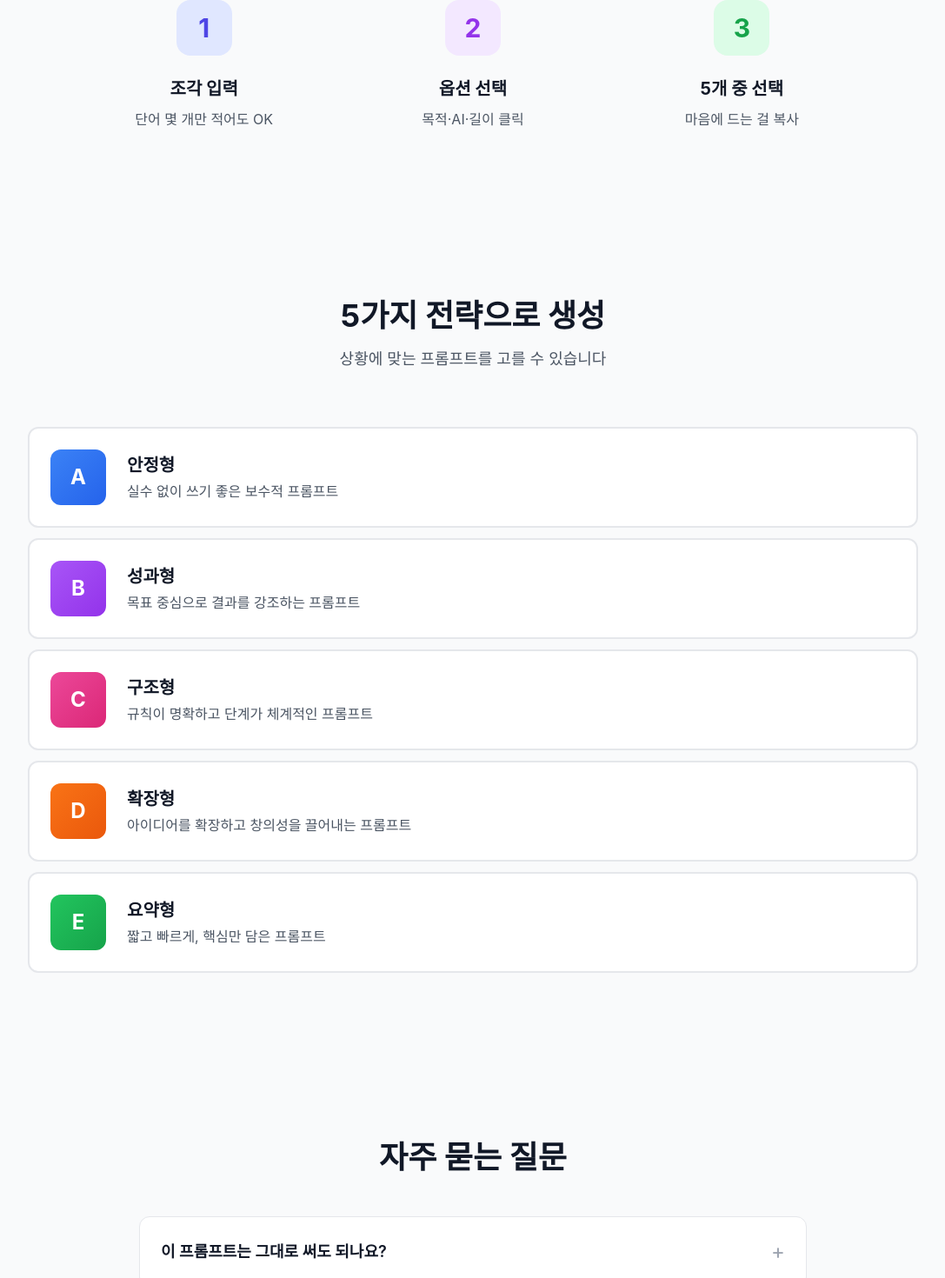
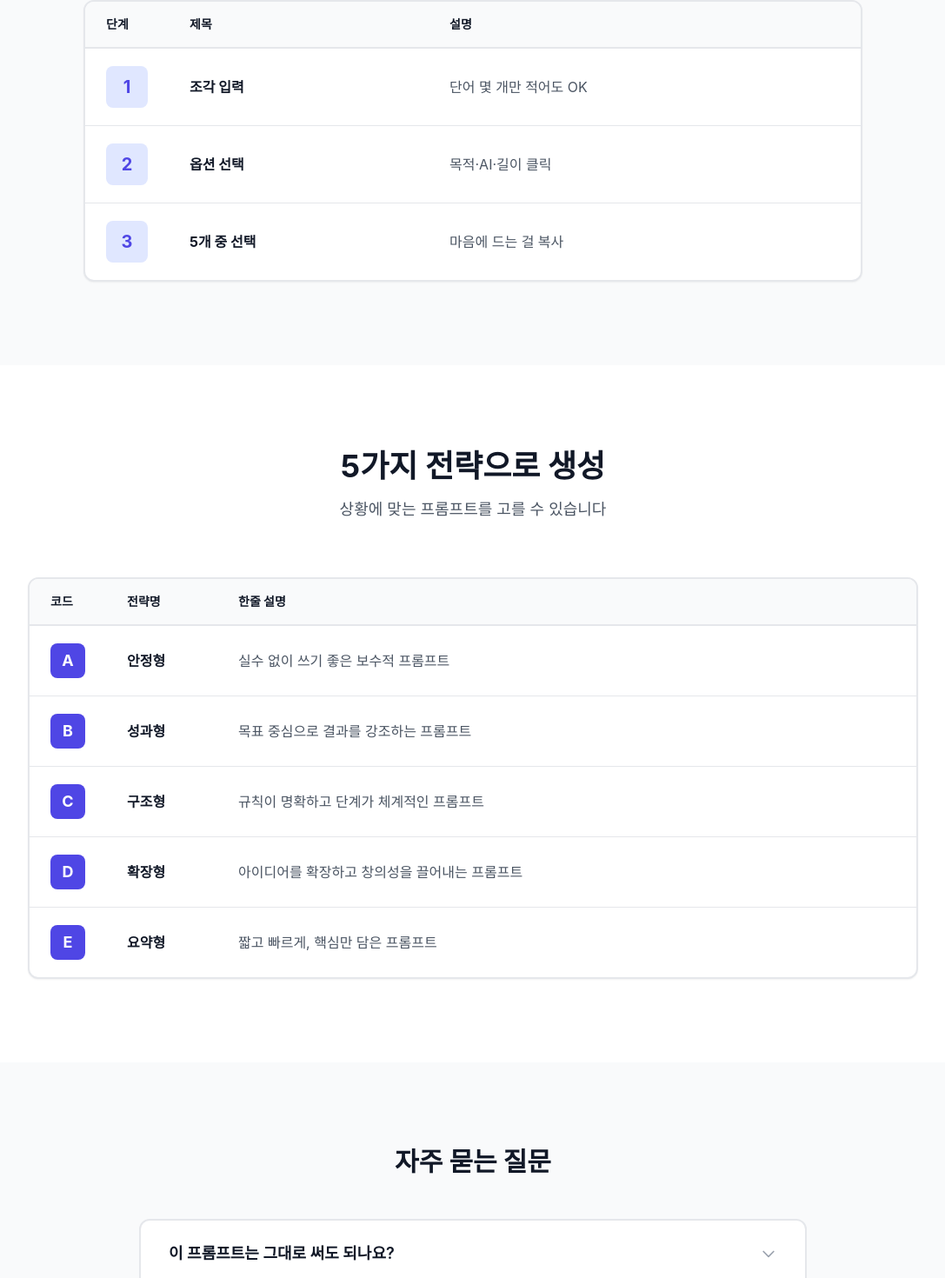
Before and after one commit to Christina0922/prompt_picker, a Next.js app: page / in a window 1280 px wide. Shown: the part 1319-2789 px from the top of the page at 87% size, without its empty margins (96-1183 px from the left). Built offline with nearby package versions, Linux system fonts and the light colour scheme.

Commit message:
Convert 3 sections to tables + improve FAQ - 3 steps table, 5 strategies table, FAQ single card with larger fonts

```diff
--- a/app/page.tsx
+++ b/app/page.tsx
@@ -87,7 +87,7 @@ export default function HomePage() {
         </div>
       </section>
 
-      {/* 3 Steps */}
+      {/* 3 Steps - TABLE */}
       <section className="section-major bg-gray-50">
         <div className="container-saas">
           <div className="text-center mb-16">
@@ -95,86 +95,112 @@ export default function HomePage() {
             <p className="text-lg text-gray-600">복잡한 과정 없이 빠르게 프롬프트를 생성합니다</p>
           </div>
 
-          <div className="grid md:grid-cols-3 gap-8 max-w-4xl mx-auto">
-            <div className="text-center">
-              <div className="w-16 h-16 bg-indigo-100 rounded-2xl flex items-center justify-center mx-auto mb-6">
-                <span className="text-3xl font-bold text-indigo-600">1</span>
+          <div className="max-w-4xl mx-auto">
+            <div className="bg-white rounded-xl border-2 border-gray-200 overflow-hidden shadow-sm">
+              <div className="overflow-x-auto">
+                <table className="w-full">
+                  <thead className="bg-gray-50 border-b-2 border-gray-200">
+                    <tr>
+                      <th className="px-6 py-4 text-left text-sm font-bold text-gray-900 w-24">단계</th>
+                      <th className="px-6 py-4 text-left text-sm font-bold text-gray-900">제목</th>
+                      <th className="px-6 py-4 text-left text-sm font-bold text-gray-900">설명</th>
+                    </tr>
+                  </thead>
+                  <tbody className="divide-y divide-gray-200">
+                    {[
+                      { step: '1', title: '조각 입력', desc: '단어 몇 개만 적어도 OK' },
+                      { step: '2', title: '옵션 선택', desc: '목적·AI·길이 클릭' },
+                      { step: '3', title: '5개 중 선택', desc: '마음에 드는 걸 복사' },
+                    ].map((item) => (
+                      <tr key={item.step} className="hover:bg-gray-50 transition-colors">
+                        <td className="px-6 py-5">
+                          <div className="w-12 h-12 bg-indigo-100 rounded-lg flex items-center justify-center">
+                            <span className="text-xl font-bold text-indigo-600">{item.step}</span>
+                          </div>
+                        </td>
+                        <td className="px-6 py-5 font-bold text-gray-900 text-base">{item.title}</td>
+                        <td className="px-6 py-5 text-gray-600 text-base">{item.desc}</td>
+                      </tr>
+                    ))}
+                  </tbody>
+                </table>
               </div>
-              <h3 className="text-xl font-bold text-gray-900 mb-2">조각 입력</h3>
-              <p className="text-gray-600">단어 몇 개만 적어도 OK</p>
-            </div>
-
-            <div className="text-center">
-              <div className="w-16 h-16 bg-purple-100 rounded-2xl flex items-center justify-center mx-auto mb-6">
-                <span className="text-3xl font-bold text-purple-600">2</span>
-              </div>
-              <h3 className="text-xl font-bold text-gray-900 mb-2">옵션 선택</h3>
-              <p className="text-gray-600">목적·AI·길이 클릭</p>
-            </div>
-
-            <div className="text-center">
-              <div className="w-16 h-16 bg-green-100 rounded-2xl flex items-center justify-center mx-auto mb-6">
-                <span className="text-3xl font-bold text-green-600">3</span>
-              </div>
-              <h3 className="text-xl font-bold text-gray-900 mb-2">5개 중 선택</h3>
-              <p className="text-gray-600">마음에 드는 걸 복사</p>
             </div>
           </div>
         </div>
       </section>
 
-      {/* 5 Strategies */}
-      <section className="section-major bg-gray-50">
+      {/* 5 Strategies - TABLE */}
+      <section className="section-major">
         <div className="container-saas">
           <div className="text-center mb-16">
             <h2 className="text-4xl font-bold text-gray-900 mb-4">5가지 전략으로 생성</h2>
             <p className="text-lg text-gray-600">상황에 맞는 프롬프트를 고를 수 있습니다</p>
           </div>
 
-          <div className="max-w-5xl mx-auto space-y-3">
-            {[
-              { id: 'A', label: '안정형', desc: '실수 없이 쓰기 좋은 보수적 프롬프트', color: 'from-blue-500 to-blue-600' },
-              { id: 'B', label: '성과형', desc: '목표 중심으로 결과를 강조하는 프롬프트', color: 'from-purple-500 to-purple-600' },
-              { id: 'C', label: '구조형', desc: '규칙이 명확하고 단계가 체계적인 프롬프트', color: 'from-pink-500 to-pink-600' },
-              { id: 'D', label: '확장형', desc: '아이디어를 확장하고 창의성을 끌어내는 프롬프트', color: 'from-orange-500 to-orange-600' },
-              { id: 'E', label: '요약형', desc: '짧고 빠르게, 핵심만 담은 프롬프트', color: 'from-green-500 to-green-600' },
-            ].map((strategy) => (
-              <div key={strategy.id} className="bg-white rounded-xl border-2 border-gray-200 p-6 flex items-center gap-6 hover:border-gray-300 hover:shadow-md transition-all">
-                <div className={`w-16 h-16 bg-gradient-to-br ${strategy.color} rounded-xl flex items-center justify-center flex-shrink-0`}>
-                  <span className="text-white text-2xl font-bold">{strategy.id}</span>
-                </div>
-                <div className="flex-1">
-                  <h3 className="text-xl font-bold text-gray-900 mb-1">{strategy.label}</h3>
-                  <p className="text-base text-gray-600">{strategy.desc}</p>
-                </div>
+          <div className="max-w-5xl mx-auto">
+            <div className="bg-white rounded-xl border-2 border-gray-200 overflow-hidden shadow-sm">
+              <div className="overflow-x-auto">
+                <table className="w-full">
+                  <thead className="bg-gray-50 border-b-2 border-gray-200">
+                    <tr>
+                      <th className="px-6 py-4 text-left text-sm font-bold text-gray-900 w-20">코드</th>
+                      <th className="px-6 py-4 text-left text-sm font-bold text-gray-900 w-32">전략명</th>
+                      <th className="px-6 py-4 text-left text-sm font-bold text-gray-900">한줄 설명</th>
+                    </tr>
+                  </thead>
+                  <tbody className="divide-y divide-gray-200">
+                    {[
+                      { id: 'A', label: '안정형', desc: '실수 없이 쓰기 좋은 보수적 프롬프트' },
+                      { id: 'B', label: '성과형', desc: '목표 중심으로 결과를 강조하는 프롬프트' },
+                      { id: 'C', label: '구조형', desc: '규칙이 명확하고 단계가 체계적인 프롬프트' },
+                      { id: 'D', label: '확장형', desc: '아이디어를 확장하고 창의성을 끌어내는 프롬프트' },
+                      { id: 'E', label: '요약형', desc: '짧고 빠르게, 핵심만 담은 프롬프트' },
+                    ].map((strategy) => (
+                      <tr key={strategy.id} className="hover:bg-gray-50 transition-colors">
+                        <td className="px-6 py-5">
+                          <span className="inline-flex items-center justify-center w-10 h-10 bg-indigo-600 text-white font-bold text-lg rounded-lg">
+                            {strategy.id}
+                          </span>
+                        </td>
+                        <td className="px-6 py-5 font-bold text-gray-900 text-base">{strategy.label}</td>
+                        <td className="px-6 py-5 text-gray-600 text-base">{strategy.desc}</td>
+                      </tr>
+                    ))}
+                  </tbody>
+                </table>
               </div>
-            ))}
+            </div>
           </div>
         </div>
       </section>
 
-      {/* FAQ */}
+      {/* FAQ - Improved */}
       <section className="section-major bg-gray-50">
         <div className="container-saas">
           <div className="max-w-3xl mx-auto">
-            <h2 className="text-4xl font-bold text-gray-900 mb-12 text-center">자주 묻는 질문</h2>
+            <h2 className="text-3xl font-bold text-gray-900 mb-12 text-center">자주 묻는 질문</h2>
 
-            <div className="space-y-3">
+            <div className="bg-white rounded-xl border-2 border-gray-200 divide-y divide-gray-200 overflow-hidden">
               {[
                 { q: '이 프롬프트는 그대로 써도 되나요?', a: '네. ChatGPT, Claude, Gemini에 바로 붙여넣기하면 됩니다.' },
                 { q: '왜 5개나 만들어 주나요?', a: '상황에 따라 적합한 전략이 다르기 때문입니다. 비교해서 선택하세요.' },
                 { q: '무료 체험은 어떻게 제한되나요?', a: '하루 3회까지 생성할 수 있습니다. 자정에 초기화됩니다.' },
               ].map((item, idx) => (
-                <div key={idx} className="card-saas border-2 border-gray-200">
+                <div key={idx}>
                   <button
                     onClick={() => setOpenFaq(openFaq === idx ? null : idx)}
-                    className="w-full flex items-center justify-between text-left"
+                    className="w-full px-8 py-6 flex items-center justify-between text-left hover:bg-gray-50 transition-colors"
                   >
-                    <span className="font-semibold text-gray-900 text-lg pr-4">{item.q}</span>
-                    <span className="text-2xl text-gray-400 flex-shrink-0">{openFaq === idx ? '−' : '+'}</span>
+                    <span className="font-semibold text-gray-900 text-lg pr-6">{item.q}</span>
+                    <span className="text-xl text-gray-400 flex-shrink-0 transition-transform duration-200" style={{ transform: openFaq === idx ? 'rotate(180deg)' : 'rotate(0deg)' }}>
+                      <svg className="w-5 h-5" fill="none" stroke="currentColor" viewBox="0 0 24 24">
+                        <path strokeLinecap="round" strokeLinejoin="round" strokeWidth={2} d="M19 9l-7 7-7-7" />
+                      </svg>
+                    </span>
                   </button>
                   {openFaq === idx && (
-                    <div className="mt-4 pt-4 border-t border-gray-200 text-gray-600 leading-relaxed">
+                    <div className="px-8 pb-6 text-gray-600 text-base leading-relaxed">
                       {item.a}
                     </div>
                   )}
```
